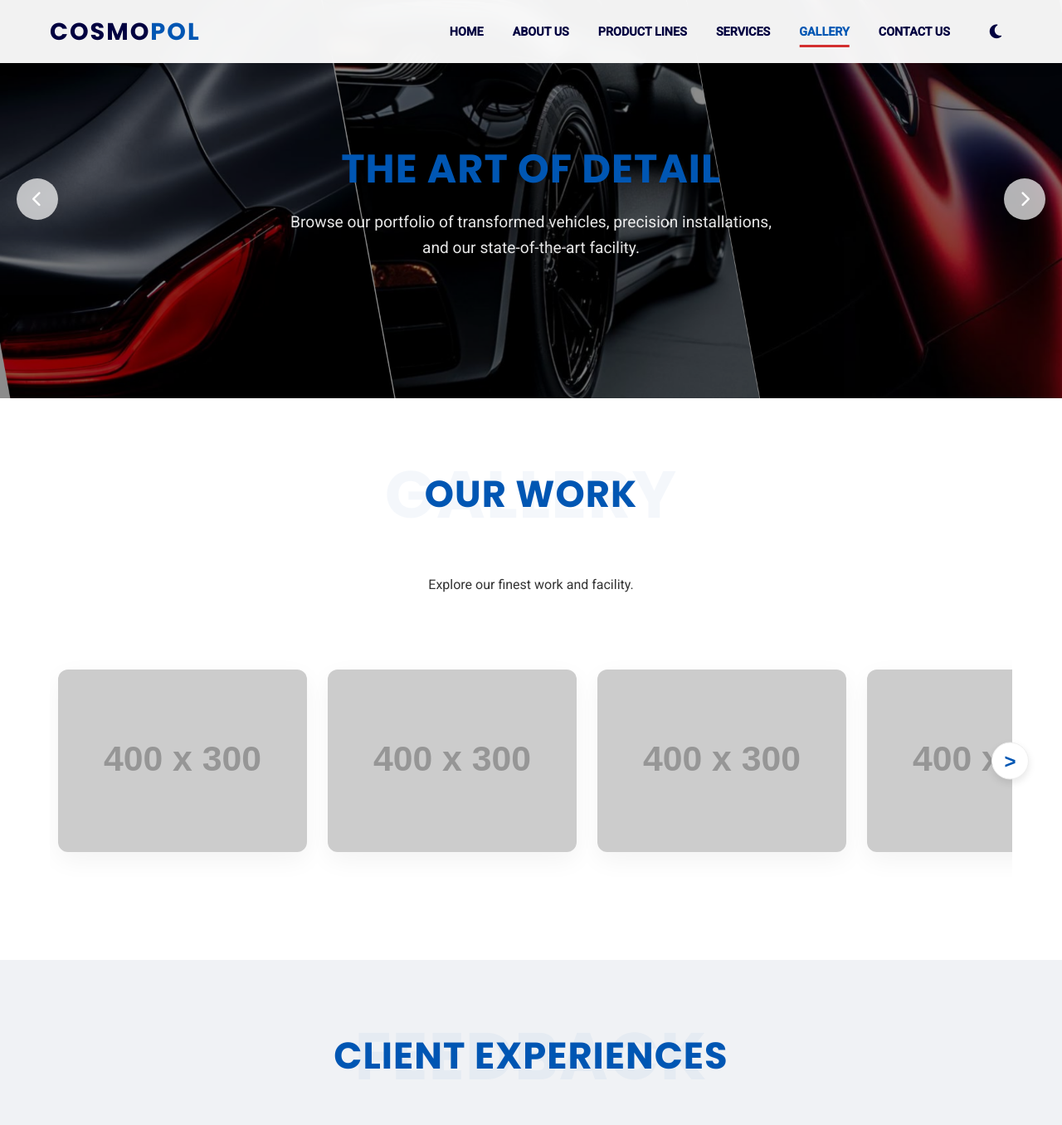
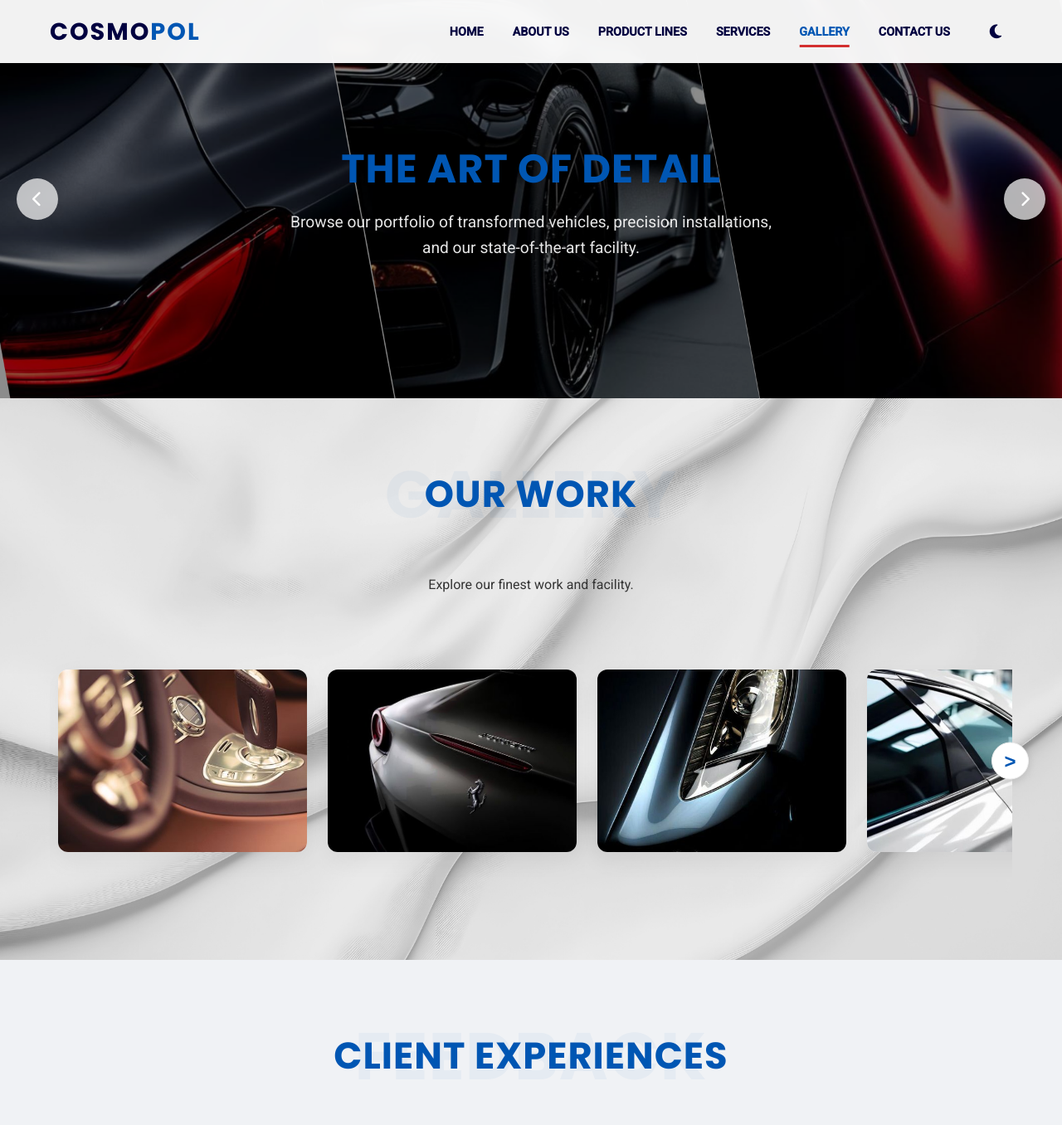
Before and after one commit to Sharmaine2005/COSMOPOL, a PHP site: page /gallery.html in a window 1280 px wide. Shown: the top 1356 px of the page at 83% size. Run offline with PHP 8.4, Linux system fonts and the light colour scheme; grey boxes labelled with a size stand in for pictures from a placeholder-image service; some libraries are stand-ins or nearby versions.

Commit message:
gallery final

```diff
--- a/gallery.html
+++ b/gallery.html
@@ -34,7 +34,8 @@
     <button class="slider-arrow next-slide"><i class="fas fa-chevron-right"></i></button>
 </section>
 
-    <section class="section-padding">
+    <section class="section-padding gallery-background">
+
         <div class="container">
             <h2 class="section-title" data-title="GALLERY">Our Work</h2>
             <p class="text-center" style="margin-bottom: 40px;">Explore our finest work and facility.</p>
@@ -42,14 +43,14 @@
             <div class="gallery-wrapper">
                 <button class="arrow left hidden" id="prevBtn">&lt;</button>
                 <div class="gallery-scroll" id="galleryTrack">
-                    <div class="gallery-item"><img src="https://placehold.co/400x300/222/FFF?text=Project+1" alt="Gallery 1"></div>
-                    <div class="gallery-item"><img src="https://placehold.co/400x300/222/FFF?text=Project+2" alt="Gallery 2"></div>
-                    <div class="gallery-item"><img src="https://placehold.co/400x300/222/FFF?text=Project+3" alt="Gallery 3"></div>
-                    <div class="gallery-item"><img src="https://placehold.co/400x300/222/FFF?text=Project+4" alt="Gallery 4"></div>
-                    <div class="gallery-item"><img src="https://placehold.co/400x300/222/FFF?text=Shop+Interior" alt="Gallery 5"></div>
-                    <div class="gallery-item"><img src="https://placehold.co/400x300/222/FFF?text=Process" alt="Gallery 6"></div>
-                    <div class="gallery-item"><img src="https://placehold.co/400x300/222/FFF?text=Before+After" alt="Gallery 7"></div>
-                    <div class="gallery-item"><img src="https://placehold.co/400x300/222/FFF?text=Close+Up" alt="Gallery 8"></div>
+                    <div class="gallery-item"><img src="assets/galleryImage.jpg" alt="Gallery 1"></div>
+                    <div class="gallery-item"><img src="assets/galleryImage2.jpg" alt="Gallery 2"></div>
+                    <div class="gallery-item"><img src="assets/galleryImage3.jpg" alt="Gallery 3"></div>
+                    <div class="gallery-item"><img src="assets/galleryImage4.jpg" alt="Gallery 4"></div>
+                    <div class="gallery-item"><img src="assets/galleryImage5.jpg" alt="Gallery 5"></div>
+                    <div class="gallery-item"><img src="assets/galleryImage6.jpg" alt="Gallery 6"></div>
+                    <div class="gallery-item"><img src="assets/galleryImage7.jpg" alt="Gallery 7"></div>
+                    <div class="gallery-item"><img src="assets/galleryImage8.jpg" alt="Gallery 8"></div>
                 </div>
                 <button class="arrow right" id="nextBtn">&gt;</button>
             </div>
--- a/style.css
+++ b/style.css
@@ -36,6 +36,9 @@ html {
     --transition: all 0.4s cubic-bezier(0.25, 0.8, 0.25, 1);
     --shadow-card: 0 10px 30px rgba(0,0,0,0.05);
     --shadow-hover: 0 20px 40px rgba(0,0,0,0.1);
+
+    /*gallery background change*/
+    --gallery-bg: url('assets/gallery-background-light.png');
 }
 
 /* --- Dark Mode Overrides (USER CUSTOM PALETTE) --- */
@@ -63,6 +66,9 @@ body.dark-mode {
     /* 4. Shadows */
     --shadow-card: 0 10px 30px rgba(0,0,0,0.7);
     --shadow-hover: 0 20px 40px rgba(0,0,0,0.9);
+
+    /*gallery background change*/
+    --gallery-bg: url('assets/gallery-background-dark.png');
 }
 
 /* Fix for sections with inline light backgrounds */
@@ -435,6 +441,16 @@ details[open] { background: var(--bg-light); }
     right: 20px;
 }
 
+.gallery-background {
+    background-image: var(--gallery-bg);
+    background-size: cover;
+    background-position: center;
+    background-repeat: no-repeat;
+    background-attachment: fixed;
+}
+
+
+
 /* ==========================================================================
    6. CONTACT PAGE STYLES (contact.html)
    ========================================================================== */
```
Also changed, not shown: assets/gallery-background-dark.png (added), assets/gallery-background-light.png (added), assets/galleryImage.jpg (added), assets/galleryImage2.jpg (added), assets/galleryImage3.jpg (added), assets/galleryImage4.jpg (added), assets/galleryImage5.jpg (added), assets/galleryImage6.jpg (added), assets/galleryImage7.jpg (added), assets/galleryImage8.jpg (added).
